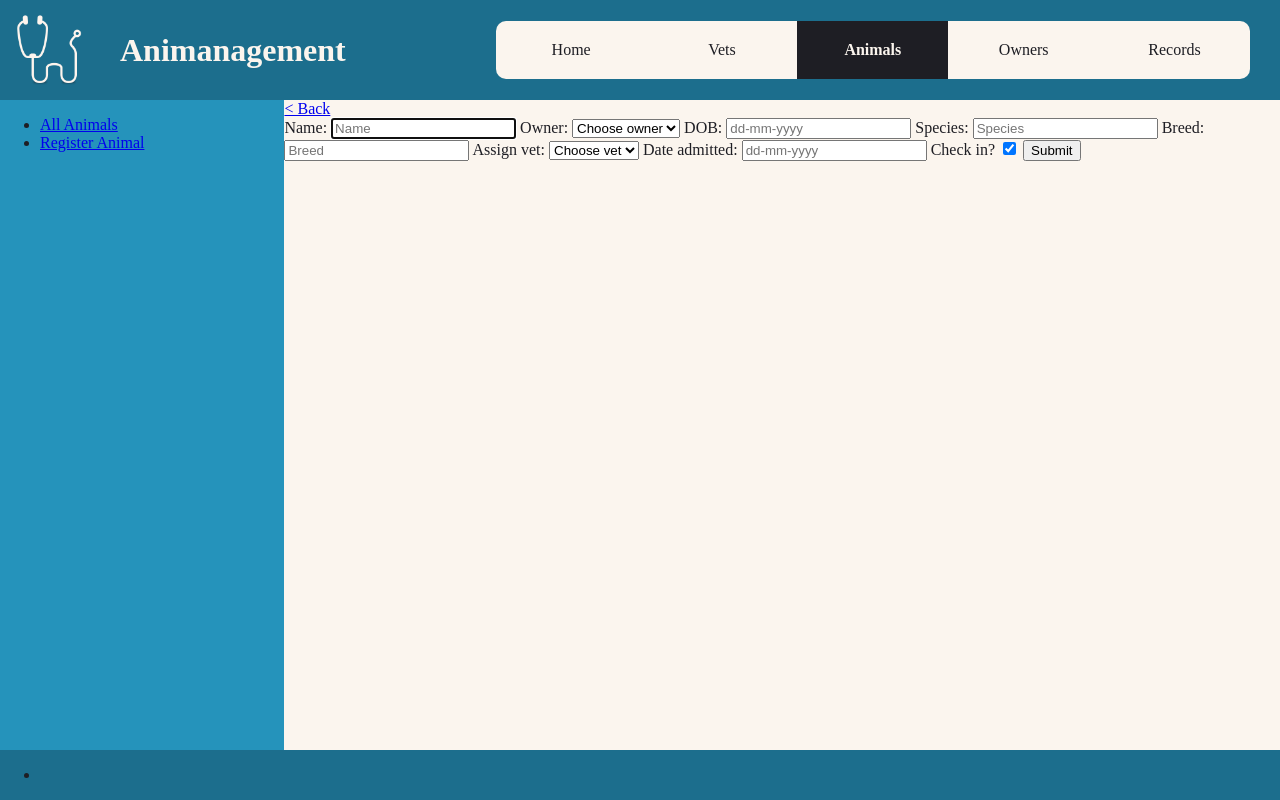
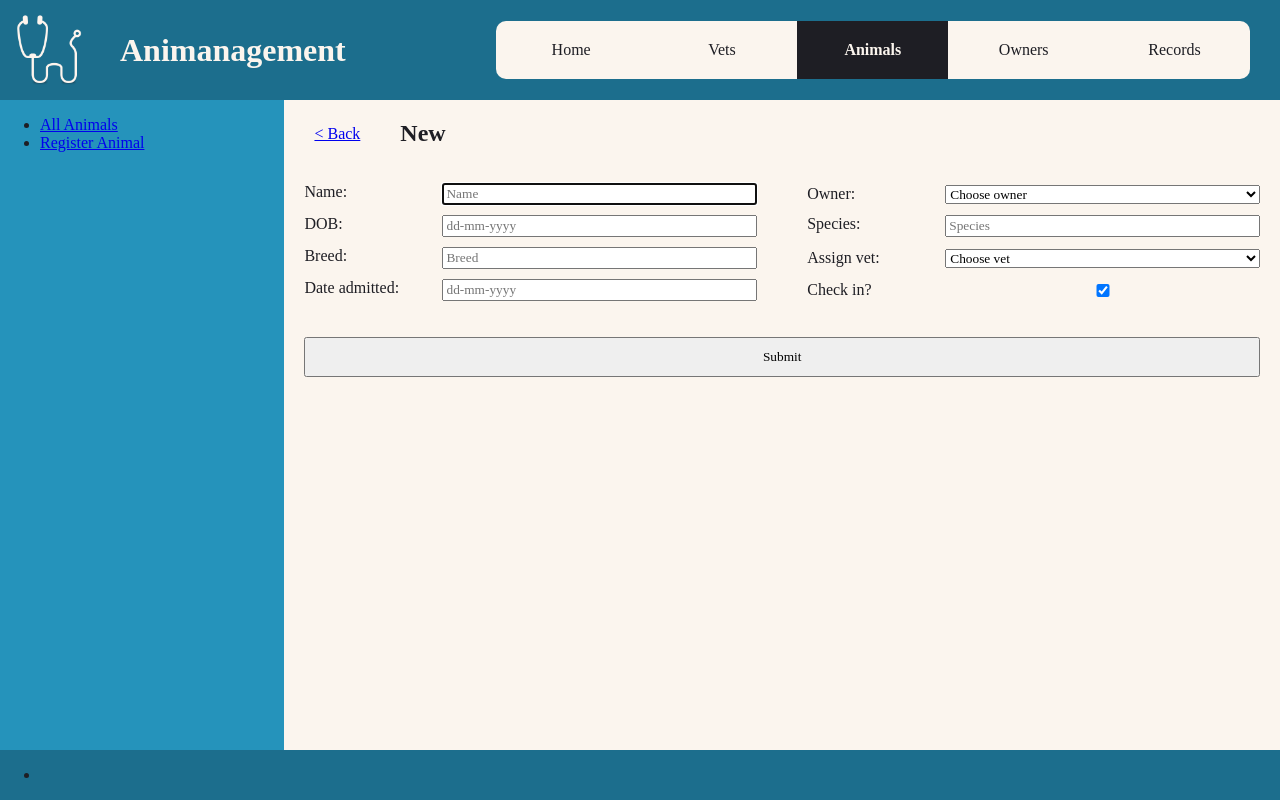
Before and after one commit to JnnyRdng/animanagement, a Flask app: page /animals/new in a window 1280 px wide. Run offline with Flask 2, Linux system fonts and the light colour scheme; data that the repository does not hold is empty; some libraries are stand-ins or nearby versions; some web fonts are replaced.

Commit message:
styling on edit and new forms

```diff
--- /dev/null
+++ b/static/css/animals/form.css
@@ -0,0 +1,49 @@
+.form>header {
+    display: flex;
+    flex-flow: row nowrap;
+    margin: 20px 30px 0px;
+    align-items: center;
+}
+
+.form>header>h2 {
+    margin: 0px 40px;
+}
+
+form {
+    padding: 20px;
+}
+
+form>ul {
+    list-style: none;
+    display: grid;
+    grid-template-columns: 1fr 1fr;
+    gap: 10px 50px;
+    padding: 0px;
+}
+
+form>ul>li {
+    /* width: 90%; */
+    display: grid;
+    grid-template-columns: 3fr 8fr;
+    grid-template-areas: "submit submit";
+    gap: 20px;
+    justify-content: space-between;
+    align-content: center;
+    align-items: start;
+}
+
+input, select, option {
+    font-family: inherit;
+}
+
+input[type=submit] {
+    margin: 20px auto;
+    padding: 10px;
+    grid-area: submit;
+    width: 100%;
+    cursor: pointer;
+}
+
+input:disabled {
+    background-color: lightpink;
+}
--- a/templates/animals/new.html
+++ b/templates/animals/new.html
@@ -1,13 +1,22 @@
 {% extends 'animals/base.html' %}
 
+{% block page_css %}
+<link rel="stylesheet" href=" {{ url_for('static', filename='css/animals/form.css') }} ">
+{% endblock page_css %}
 
 {% block content %}
-<article class="edit">
+<article class="form">
+  <header>
     <a href="/animals">&lt; Back</a>
+    <h2>New</h2>
+  </header>
   <form action="/animals" method="post">
+    <ul>
+      <li>
         <label for="name">Name:</label>
         <input type="text" name="name" placeholder="Name" required autofocus>
-
+      </li>
+      <li>
         <label for="owner_id">Owner:</label>
         <select name="owner_id" required>
           <option value="" selected disabled>Choose owner</option>
@@ -15,16 +24,20 @@
           <option value="{{ owner.id }}">{{ owner.first_name }} {{ owner.last_name }}</option>
           {% endfor %}
         </select>
-
+      </li>
+      <li>
         <label for="dob">DOB:</label>
         <input type="text" name="dob" placeholder="dd-mm-yyyy" required>
-
+      </li>
+      <li>
         <label for="species">Species:</label>
         <input type="text" name="species" placeholder="Species" required>
-
+      </li>
+      <li>
         <label for="breed">Breed:</label>
         <input type="text" name="breed" placeholder="Breed" required>
-
+      </li>
+      <li>
         <label for="vet_id">Assign vet:</label>
         <select name="vet_id" required>
           <option value="" selected disabled>Choose vet</option>
@@ -32,13 +45,16 @@
           <option value="{{ vet.id }}">{{ vet.first_name }} {{ vet.last_name }}</option>
           {% endfor %}
         </select>
-
+      </li>
+      <li>
         <label for="date_admitted">Date admitted:</label>
         <input type="text" name="date_admitted" placeholder="dd-mm-yyyy" required>
-
+      </li>
+      <li>
         <label for="checked_in">Check in?</label>
         <input type="checkbox" name="checked_in" checked>
-
+      </li>
+    </ul>
     <input type="submit">
   </form>
 </article>
```
Also changed, not shown: templates/animals/edit.html (+26 -10 lines). Lines whose indentation alone changed are shown as unchanged.
